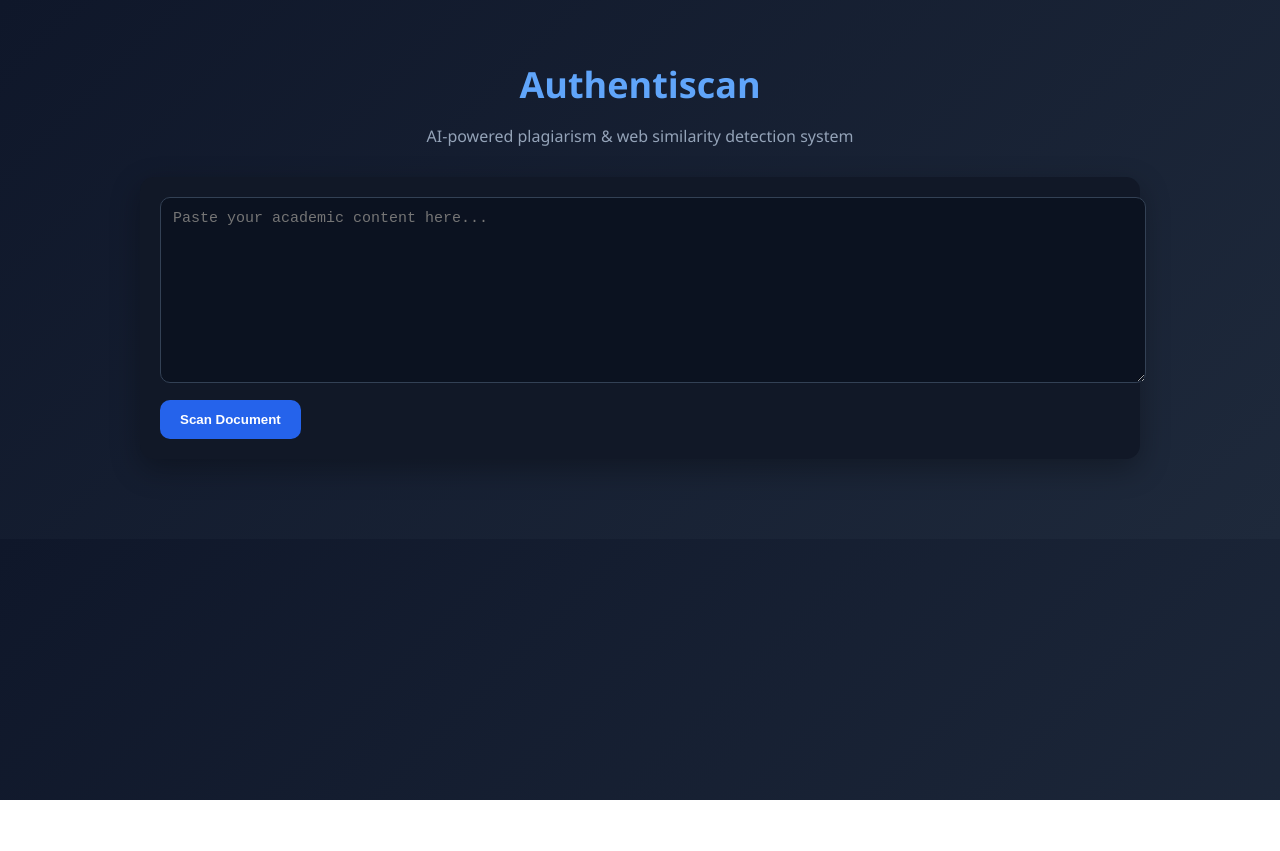
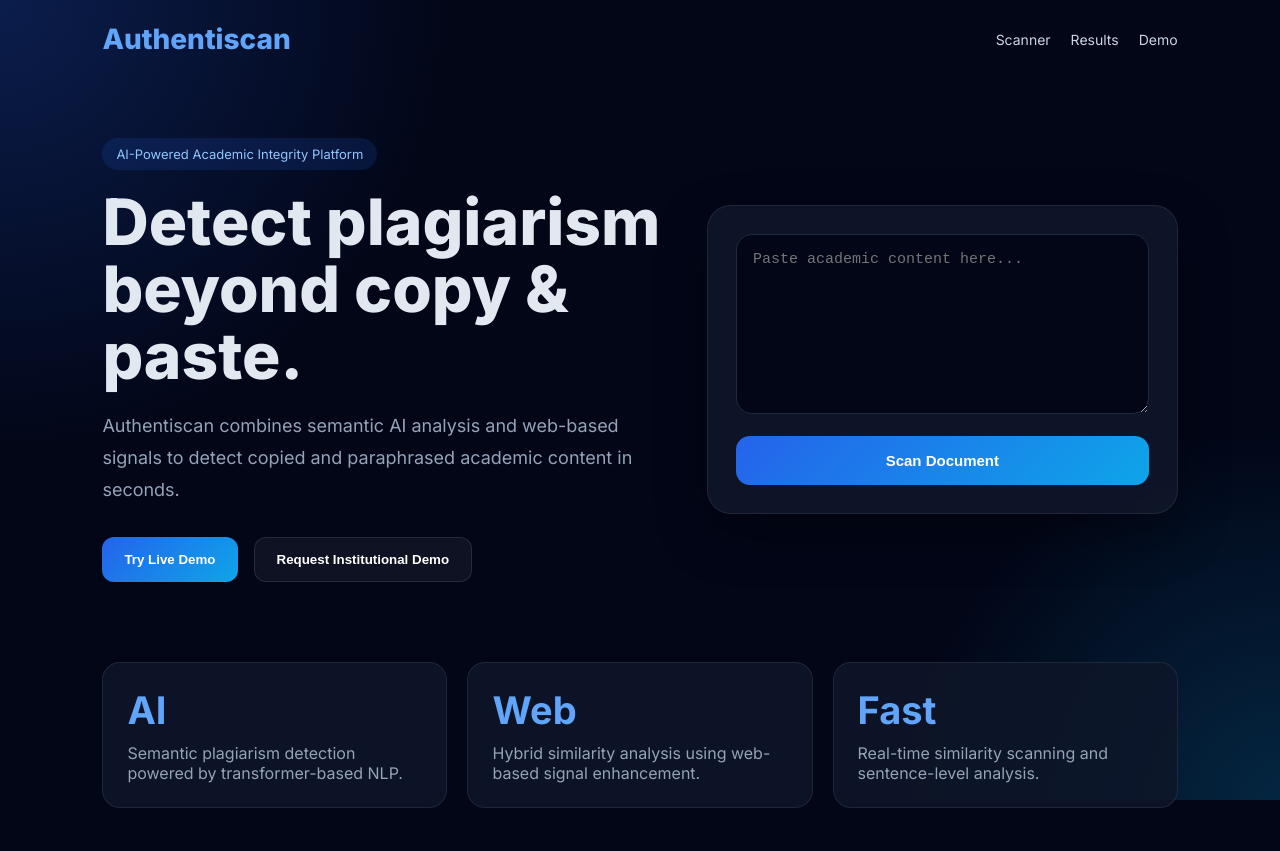
Before and after one commit to Cyber-ctr/Authentiscan, a plain HTML site: page index.html in a window 1280 px wide. Shown: the top 851 px of the page. Before the commit the page ends 800 px from the top, so only its background shows below. Drawn offline with Linux system fonts and the light colour scheme.

Commit message:
update index.html

```diff
--- a/index.html
+++ b/index.html
@@ -5,110 +5,258 @@
 <meta name="viewport" content="width=device-width, initial-scale=1.0"/>
 <title>Authentiscan</title>
 
+<link rel="preconnect" href="https://fonts.googleapis.com">
+<link rel="preconnect" href="https://fonts.gstatic.com" crossorigin>
+<link href="https://fonts.googleapis.com/css2?family=Inter:wght@400;500;600;700;800&display=swap" rel="stylesheet">
+
 <style>
-  body {
+* {
   margin: 0;
-    font-family: "Segoe UI", Arial, sans-serif;
-    background: linear-gradient(135deg, #0f172a, #1e293b);
-    color: #e2e8f0;
+  padding: 0;
+  box-sizing: border-box;
 }
 
-  .container {
-    max-width: 1000px;
-    margin: 40px auto;
-    padding: 20px;
+body {
+  font-family: 'Inter', sans-serif;
+  background: #020617;
+  color: #e2e8f0;
+  overflow-x: hidden;
 }
 
-  .header {
-    text-align: center;
+.hero-bg {
+  position: fixed;
+  inset: 0;
+  background:
+    radial-gradient(circle at top left, rgba(37,99,235,0.25), transparent 30%),
+    radial-gradient(circle at bottom right, rgba(14,165,233,0.2), transparent 25%),
+    #020617;
+  z-index: -1;
+}
+
+.navbar {
+  width: 100%;
+  padding: 22px 8%;
+  display: flex;
+  justify-content: space-between;
+  align-items: center;
+}
+
+.logo {
+  font-size: 28px;
+  font-weight: 800;
+  color: #60a5fa;
+}
+
+.nav-links {
+  display: flex;
+  gap: 20px;
+}
+
+.nav-links a {
+  text-decoration: none;
+  color: #cbd5e1;
+  font-size: 14px;
+}
+
+.hero {
+  padding: 60px 8% 40px;
+  display: grid;
+  grid-template-columns: 1.2fr 1fr;
+  gap: 40px;
+  align-items: center;
+}
+
+.hero-text h1 {
+  font-size: 64px;
+  line-height: 1.05;
+  margin-bottom: 20px;
+  font-weight: 800;
+}
+
+.hero-text p {
+  color: #94a3b8;
+  line-height: 1.8;
+  font-size: 18px;
   margin-bottom: 30px;
 }
 
-  .header h1 {
-    font-size: 36px;
-    margin: 0;
-    color: #60a5fa;
+.hero-buttons {
+  display: flex;
+  gap: 16px;
+  flex-wrap: wrap;
 }
 
-  .header p {
-    color: #94a3b8;
+.primary-btn,
+.secondary-btn {
+  padding: 14px 22px;
+  border-radius: 12px;
+  border: none;
+  font-weight: 600;
+  cursor: pointer;
+  transition: 0.3s;
 }
 
-  .card {
-    background: #111827;
-    padding: 20px;
-    border-radius: 14px;
-    box-shadow: 0 10px 30px rgba(0,0,0,0.3);
-    margin-bottom: 20px;
+.primary-btn {
+  background: linear-gradient(135deg, #2563eb, #0ea5e9);
+  color: white;
+}
+
+.primary-btn:hover {
+  transform: translateY(-2px);
+}
+
+.secondary-btn {
+  background: rgba(255,255,255,0.05);
+  border: 1px solid rgba(255,255,255,0.1);
+  color: white;
+}
+
+.hero-card {
+  background: rgba(15,23,42,0.9);
+  border: 1px solid rgba(255,255,255,0.08);
+  border-radius: 24px;
+  padding: 28px;
+  backdrop-filter: blur(10px);
+  box-shadow: 0 20px 50px rgba(0,0,0,0.35);
+}
+
+.badge {
+  display: inline-block;
+  padding: 8px 14px;
+  background: rgba(37,99,235,0.15);
+  color: #93c5fd;
+  border-radius: 999px;
+  font-size: 13px;
+  margin-bottom: 18px;
 }
 
 textarea {
   width: 100%;
-    height: 160px;
-    border-radius: 10px;
-    border: 1px solid #334155;
-    padding: 12px;
+  min-height: 180px;
+  border-radius: 16px;
+  border: 1px solid #1e293b;
+  background: #020617;
+  color: #f8fafc;
+  padding: 16px;
+  resize: vertical;
+  outline: none;
   font-size: 15px;
-    background: #0b1220;
-    color: #e2e8f0;
-    outline: none;
 }
 
-  button {
-    margin-top: 12px;
-    padding: 12px 20px;
-    border: none;
-    border-radius: 10px;
-    background: #2563eb;
-    color: white;
-    font-weight: bold;
-    cursor: pointer;
-    transition: 0.2s;
+textarea:focus {
+  border-color: #2563eb;
 }
 
-  button:hover {
-    background: #1d4ed8;
-  }
-
-  .result-card {
-    background: #0b1220;
-    padding: 15px;
-    border-radius: 10px;
-    margin-top: 10px;
-    border-left: 4px solid #334155;
-  }
-
-  .high { border-left: 4px solid #ef4444; }
-  .med { border-left: 4px solid #f59e0b; }
-  .low { border-left: 4px solid #22c55e; }
-
-  .score {
-    font-size: 18px;
-    margin-bottom: 10px;
-  }
-
-  .grid {
-    display: grid;
-    grid-template-columns: 1fr 1fr;
-    gap: 15px;
-  }
-
-  .tag {
-    display: inline-block;
-    padding: 3px 8px;
-    border-radius: 6px;
-    font-size: 12px;
-    margin-left: 6px;
+.scan-btn {
+  width: 100%;
+  margin-top: 18px;
+  padding: 16px;
+  border: none;
+  border-radius: 14px;
+  background: linear-gradient(135deg, #2563eb, #0ea5e9);
+  color: white;
+  font-weight: 700;
+  font-size: 15px;
+  cursor: pointer;
 }
 
 .loading {
   display: none;
+  margin-top: 15px;
   color: #93c5fd;
-    margin-top: 10px;
 }
 
-  @media (max-width: 768px) {
-    .grid {
+.stats {
+  padding: 40px 8%;
+  display: grid;
+  grid-template-columns: repeat(3, 1fr);
+  gap: 20px;
+}
+
+.stat-card {
+  background: rgba(15,23,42,0.85);
+  border: 1px solid rgba(255,255,255,0.08);
+  border-radius: 18px;
+  padding: 24px;
+}
+
+.stat-card h2 {
+  font-size: 38px;
+  margin-bottom: 10px;
+  color: #60a5fa;
+}
+
+.stat-card p {
+  color: #94a3b8;
+}
+
+.results-section {
+  padding: 20px 8% 60px;
+}
+
+.result-card {
+  background: rgba(15,23,42,0.88);
+  border-radius: 18px;
+  padding: 20px;
+  margin-bottom: 16px;
+  border-left: 5px solid #334155;
+}
+
+.high {
+  border-left-color: #ef4444;
+}
+
+.med {
+  border-left-color: #f59e0b;
+}
+
+.low {
+  border-left-color: #22c55e;
+}
+
+.score-row {
+  margin-top: 12px;
+  color: #93c5fd;
+}
+
+.contact-section {
+  padding: 60px 8%;
+}
+
+.contact-card {
+  background: linear-gradient(135deg, rgba(37,99,235,0.15), rgba(14,165,233,0.08));
+  border-radius: 24px;
+  padding: 40px;
+  border: 1px solid rgba(255,255,255,0.08);
+}
+
+.contact-card h2 {
+  font-size: 38px;
+  margin-bottom: 15px;
+}
+
+.contact-card p {
+  color: #cbd5e1;
+  margin-bottom: 20px;
+  line-height: 1.7;
+}
+
+.footer {
+  padding: 30px 8%;
+  color: #64748b;
+  text-align: center;
+}
+
+@media (max-width: 980px) {
+  .hero {
+    grid-template-columns: 1fr;
+  }
+
+  .hero-text h1 {
+    font-size: 48px;
+  }
+
+  .stats {
     grid-template-columns: 1fr;
   }
 }
@@ -117,22 +265,98 @@
 
 <body>
 
-<div class="container">
+<div class="hero-bg"></div>
 
-  <div class="header">
-    <h1>Authentiscan</h1>
-    <p>AI-powered plagiarism & web similarity detection system</p>
+<nav class="navbar">
+  <div class="logo">Authentiscan</div>
+
+  <div class="nav-links">
+    <a href="#scanner">Scanner</a>
+    <a href="#results">Results</a>
+    <a href="#contact">Demo</a>
+  </div>
+</nav>
+
+<section class="hero">
+
+  <div class="hero-text">
+    <div class="badge">AI-Powered Academic Integrity Platform</div>
+
+    <h1>
+      Detect plagiarism
+      beyond copy & paste.
+    </h1>
+
+    <p>
+      Authentiscan combines semantic AI analysis and web-based signals
+      to detect copied and paraphrased academic content in seconds.
+    </p>
+
+    <div class="hero-buttons">
+      <button class="primary-btn" onclick="document.getElementById('scanner').scrollIntoView({behavior:'smooth'})">
+        Try Live Demo
+      </button>
+
+      <button class="secondary-btn" onclick="document.getElementById('contact').scrollIntoView({behavior:'smooth'})">
+        Request Institutional Demo
+      </button>
+    </div>
   </div>
 
-  <div class="card">
-    <textarea id="text" placeholder="Paste your academic content here..."></textarea>
-    <button id="scan-button" onclick="scan()">Scan Document</button>
-    <div class="loading" id="loading">Analyzing content...</div>
+  <div class="hero-card" id="scanner">
+    <textarea id="text" placeholder="Paste academic content here..."></textarea>
+
+    <button id="scan-button" class="scan-btn" onclick="scan()">
+      Scan Document
+    </button>
+
+    <div id="loading" class="loading">
+      Analyzing semantic similarity...
+    </div>
   </div>
 
+</section>
+
+<section class="stats">
+  <div class="stat-card">
+    <h2>AI</h2>
+    <p>Semantic plagiarism detection powered by transformer-based NLP.</p>
+  </div>
+
+  <div class="stat-card">
+    <h2>Web</h2>
+    <p>Hybrid similarity analysis using web-based signal enhancement.</p>
+  </div>
+
+  <div class="stat-card">
+    <h2>Fast</h2>
+    <p>Real-time similarity scanning and sentence-level analysis.</p>
+  </div>
+</section>
+
+<section class="results-section" id="results">
   <div id="result"></div>
+</section>
 
+<section class="contact-section" id="contact">
+  <div class="contact-card">
+    <h2>Institutional Pilot Program</h2>
+
+    <p>
+      Authentiscan is currently available for pilot testing in universities,
+      colleges, and academic institutions interested in strengthening
+      academic integrity workflows.
+    </p>
+
+    <button class="primary-btn">
+      Request a Demo
+    </button>
   </div>
+</section>
+
+<footer class="footer">
+  © 2026 Authentiscan — AI-Powered Academic Integrity System
+</footer>
 
 <script>
 async function scan() {
@@ -140,15 +364,20 @@ async function scan() {
   const text = textInput.value.trim();
   const loading = document.getElementById("loading");
   const button = document.getElementById("scan-button");
+  const resultDiv = document.getElementById("result");
 
   if (!text) {
-    document.getElementById("result").innerHTML = `<div class="card"><p>Please enter text to scan.</p></div>`;
+    resultDiv.innerHTML = `
+      <div class="result-card low">
+        <p>Please enter text to scan.</p>
+      </div>
+    `;
     return;
   }
 
   button.disabled = true;
   loading.style.display = "block";
-  document.getElementById("result").innerHTML = "";
+  resultDiv.innerHTML = "";
 
   try {
     const res = await fetch("/scan", {
@@ -160,53 +389,47 @@ async function scan() {
     const data = await res.json();
 
     if (!res.ok) {
-      throw new Error(data.detail || "Scan failed. Please try again.");
+      throw new Error(data.detail || "Scan failed.");
     }
 
     let html = `
-      <div class="card">
-        <div class="score">
-          Overall Similarity: <strong>${data.overall_similarity}%</strong>
-        </div>
+      <div class="result-card low">
+        <h2>Overall Similarity: ${data.overall_similarity}%</h2>
+        <p>${data.sentence_count} sentence(s) analyzed.</p>
       </div>
     `;
-
-  html += `<div class="grid">`;
 
     data.details.forEach(d => {
       let cls = d.final_score >= 75 ? "high" : d.final_score >= 40 ? "med" : "low";
 
-    let label =
-      d.final_score >= 75 ? "HIGH SIMILARITY" :
-      d.final_score >= 40 ? "MEDIUM SIMILARITY" : "LOW SIMILARITY";
-
       html += `
         <div class="result-card ${cls}">
           <p>${d.sentence}</p>
-        <p>
+
+          <div class="score-row">
             AI: ${d.ai_score}% |
             Web: ${d.web_score}% |
-          Final: <strong>${d.final_score}%</strong>
-          <span class="tag">${label}</span>
-        </p>
+            Final: ${d.final_score}%
+          </div>
         </div>
       `;
     });
 
-  html += `</div>`;
-
     html += `
-    <div class="card">
-      <h3>Web Sources Detected</h3>
-      ${data.web_sources.length ? data.web_sources.map(w => `<p>🔗 ${w}</p>`).join("") : `<p>No web sources detected.</p>`}
+      <div class="result-card low">
+        <h3>Detected Web Sources</h3>
+        ${data.web_sources.length
+          ? data.web_sources.map(w => `<p>🔗 ${w}</p>`).join("")
+          : `<p>No web sources detected.</p>`}
       </div>
     `;
 
-  document.getElementById("result").innerHTML = html;
-  } catch (error) {
-    document.getElementById("result").innerHTML = `
-      <div class="card">
-        <p style="color:#fecaca">Error: ${error.message}</p>
+    resultDiv.innerHTML = html;
+
+  } catch(error) {
+    resultDiv.innerHTML = `
+      <div class="result-card high">
+        <p>Error: ${error.message}</p>
       </div>
     `;
   } finally {
```
Lines whose indentation alone changed are shown as unchanged.
